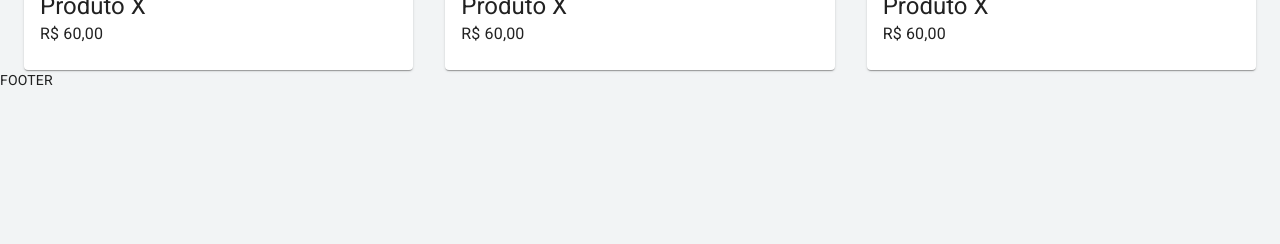
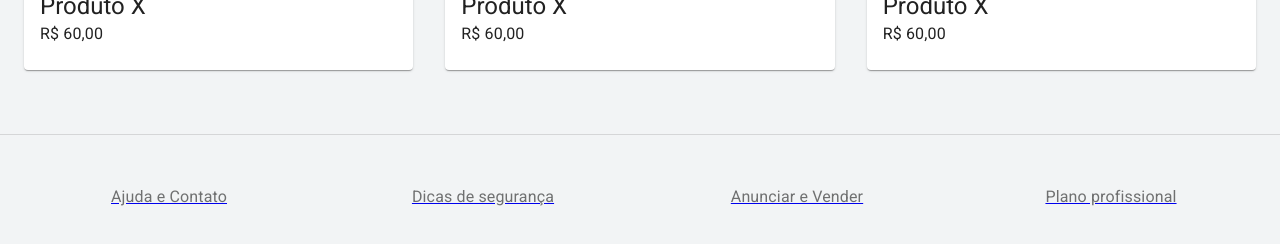
Before and after one commit to gustavopln/Anunx, a Next.js app: page / in a window 1280 px wide. Shown: the part 824-1068 px from the top of the page. Before the commit the page ends 914 px from the top, so only its background shows below. Built offline with nearby package versions, Linux system fonts and the light colour scheme.

Commit message:
adicionando o footer

```diff
--- /dev/null
+++ b/src/components/Footer.js
@@ -0,0 +1,56 @@
+import { Box, Container, Grid, Typography } from "@material-ui/core"
+import { makeStyles } from "@material-ui/core"
+import Link from "next/link"
+
+const useStyles = makeStyles((theme) => ({
+    footer: {
+        borderTop: `1px solid ${theme.palette.divider}`,
+        marginTop: theme.spacing(8),
+        paddingTop: theme.spacing(3),
+        paddingBottom: theme.spacing(3),
+        [theme.breakpoints.up('sm')]: {
+            paddingTop: theme.spacing(6),
+            paddingBottom: theme.spacing(6),
+        }
+    }
+}))
+
+const Footer = () => {
+    const classes = useStyles()
+return (
+    <Container maxWidth="lg" component="footer" className={classes.footer}>
+        <Grid container spacing={3}>
+            <Grid item xs={6} sm={3}>
+                <Box textAlign="center">
+                    <Link href="#" passHref>
+                        <Typography color="textSecondary" variant="subtitle1">Ajuda e Contato</Typography>
+                    </Link>
+                </Box>
+            </Grid>
+            <Grid item xs={6} sm={3}>
+                <Box textAlign="center">
+                    <Link href="#" passHref>
+                        <Typography color="textSecondary" variant="subtitle1">Dicas de segurança</Typography>
+                    </Link>
+                </Box>
+            </Grid>
+            <Grid item xs={6} sm={3}>
+                <Box textAlign="center">
+                    <Link href="#" passHref>
+                        <Typography color="textSecondary" variant="subtitle1">Anunciar e Vender</Typography>
+                    </Link>
+                </Box>
+            </Grid>
+            <Grid item xs={6} sm={3}>
+                <Box textAlign="center">
+                    <Link href="#" passHref>
+                        <Typography color="textSecondary" variant="subtitle1">Plano profissional</Typography>
+                    </Link>
+                </Box>
+            </Grid>
+        </Grid>
+    </Container>
+)
+}
+
+export default Footer
--- a/src/templates/Default.js
+++ b/src/templates/Default.js
@@ -1,4 +1,5 @@
 import Header from '../../src/components/Header'
+import Footer from '../../src/components/Footer'
 
 const Default = ({ children }) => {
 
@@ -6,7 +7,7 @@
         <>
             <Header />
             {children}
-            <footer>FOOTER</footer>
+            <Footer />
         </>
     )
 }
```
